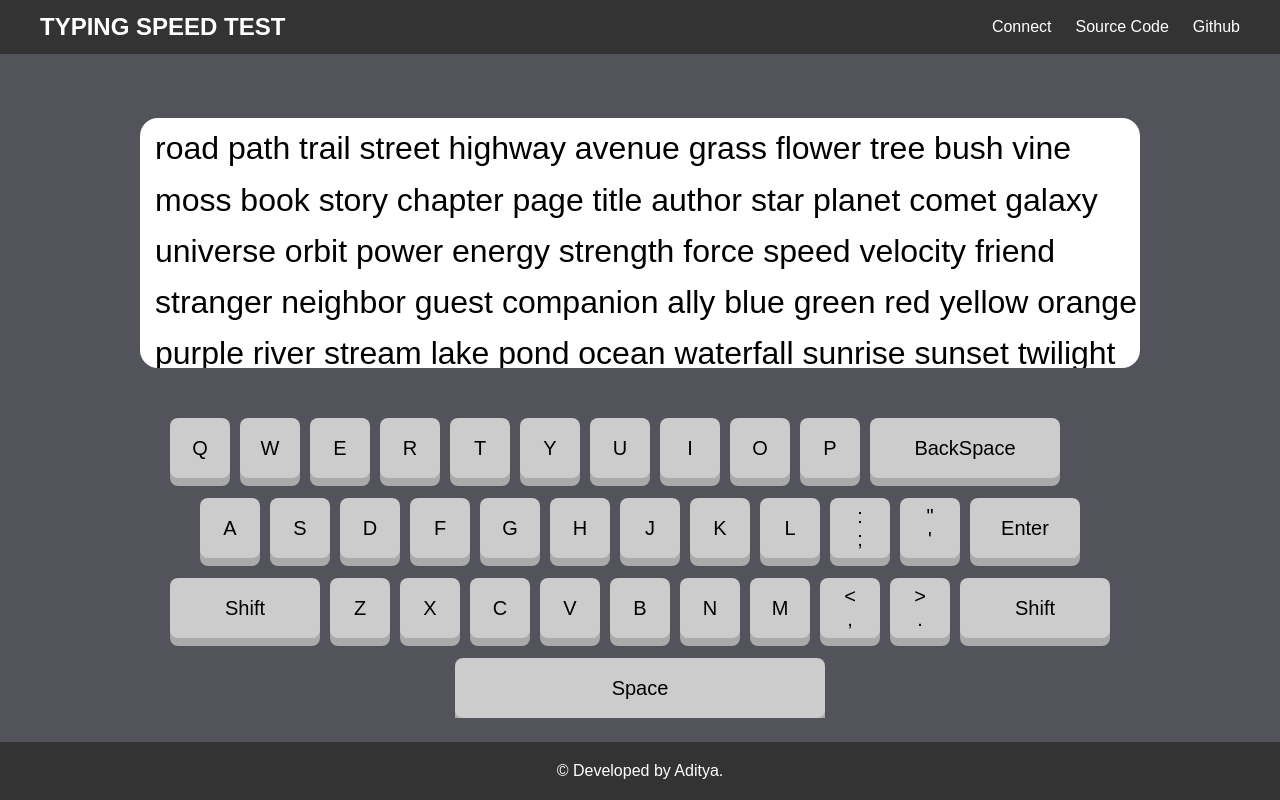
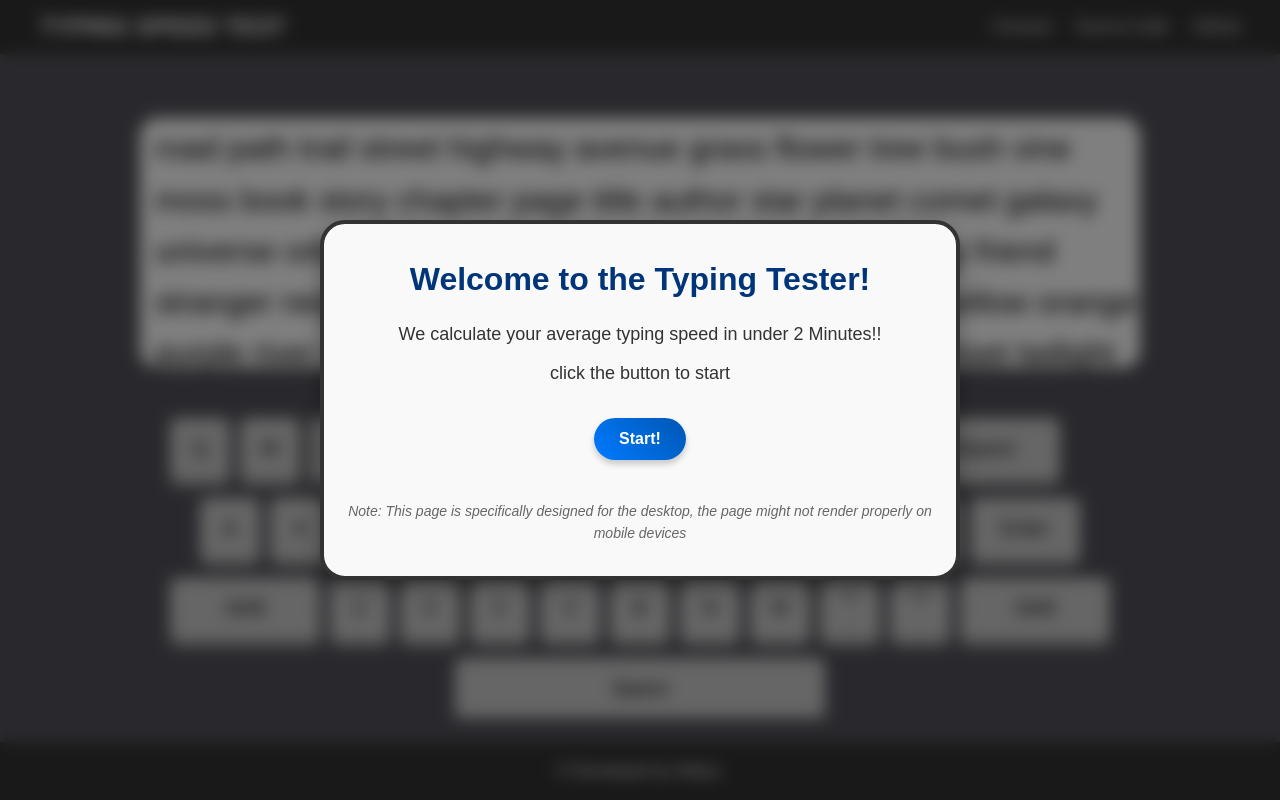
Before and after one commit to aditya06121/typing-test, a plain HTML site: page index.html in a window 1280 px wide. Drawn offline with Linux system fonts and the light colour scheme.

Commit message:
reload pop-up created

```diff
--- a/index.html
+++ b/index.html
@@ -22,6 +22,16 @@
         </ul>
     </div>
 </nav>
+<div class="overlay">
+<div class="popup_display">
+    <p>Welcome to the Typing Tester!</p>
+    <p>We calculate your average typing speed in under 2 Minutes!!</p>
+    <p>click the button to start</p>
+    <button>Start!</button>
+    <p>Note: This page is specifically designed for the desktop, the page might not render properly on mobile devices</p>
+</div>
+<div class="popup_result"></div>
+</div>
 
 <main>
     <div id="output"></div>
--- a/style.css
+++ b/style.css
@@ -145,3 +145,69 @@ main{
     padding: 10px;
     border-radius: 8px;
 }
+.popup_display{
+    background-color: #f9f9f9;
+    color: #333333;
+    position: fixed;
+    top: 50%;
+    left: 50%;
+    transform: translate(-50%, -50%);
+    width: 50%;
+    height: 45%;
+    z-index: 2000;
+    border-radius: 25px;
+    border: #333333 solid 4px;
+    padding: 20px;
+    box-shadow: 0 8px 20px rgba(0, 0, 0, 0.3);
+    text-align: center;
+}
+.overlay{
+    position: fixed;
+    top: 0;
+    left: 0;
+    width: 100%;
+    height: 100%;
+    backdrop-filter: blur(8px);
+    background: rgba(0, 0, 0, 0.5);
+    z-index: 1500;
+}
+.popup_display p {
+    margin: 10px 0;
+    font-size: 18px;
+    color: #333333;
+    line-height: 1.6;
+}
+.popup_display p:first-of-type {
+    font-size: 32px;
+    font-weight: bold;
+    color: #003579;
+    margin-bottom: 15px;
+}
+.popup_display p:last-of-type {
+    font-size: 14px;
+    color: #666666;
+    margin-top: 40px;
+    font-style: italic;
+}
+.popup_display button {
+    margin-top: 20px;
+    padding: 12px 25px;
+    background: linear-gradient(45deg, #007bff, #0056b3); /* Gradient for visual appeal */
+    color: white;
+    border: none;
+    border-radius: 25px; /* Rounded button */
+    font-size: 16px;
+    font-weight: bold;
+    cursor: pointer;
+    box-shadow: 0 4px 6px rgba(0, 0, 0, 0.2); /* Button shadow for depth */
+    transition: transform 0.2s ease, background 0.3s ease;
+}
+
+.popup_display button:hover {
+    background: linear-gradient(45deg, #0056b3, #003f7f); /* Darker gradient on hover */
+    transform: scale(1.05); /* Slight zoom effect */
+}
+
+.popup_display button:active {
+    transform: scale(0.95); /* Pressed effect */
+}
```
